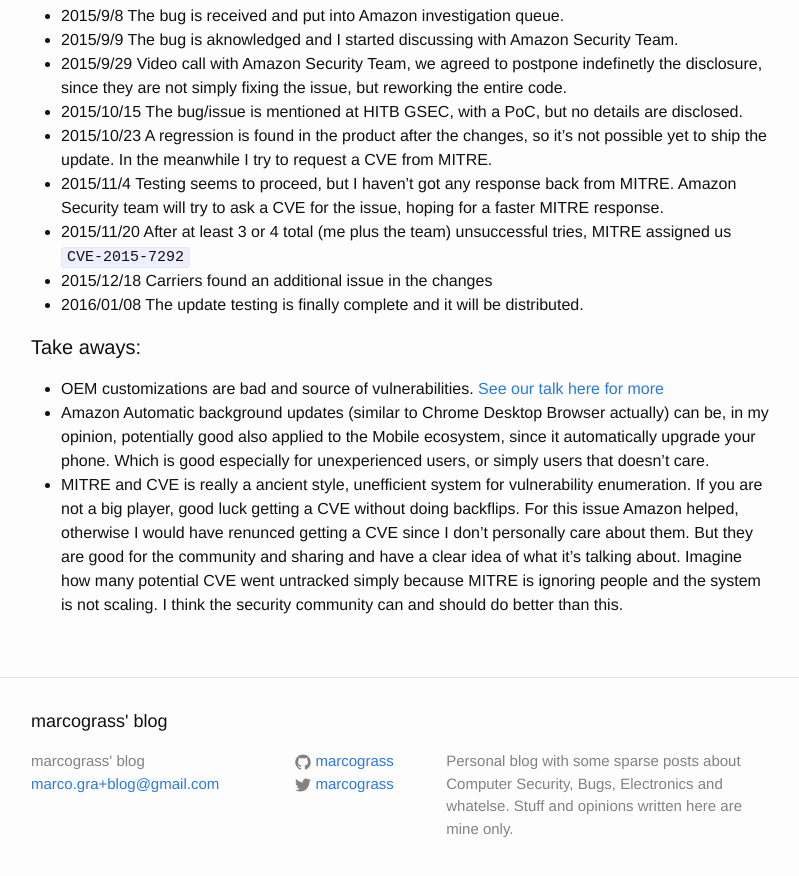
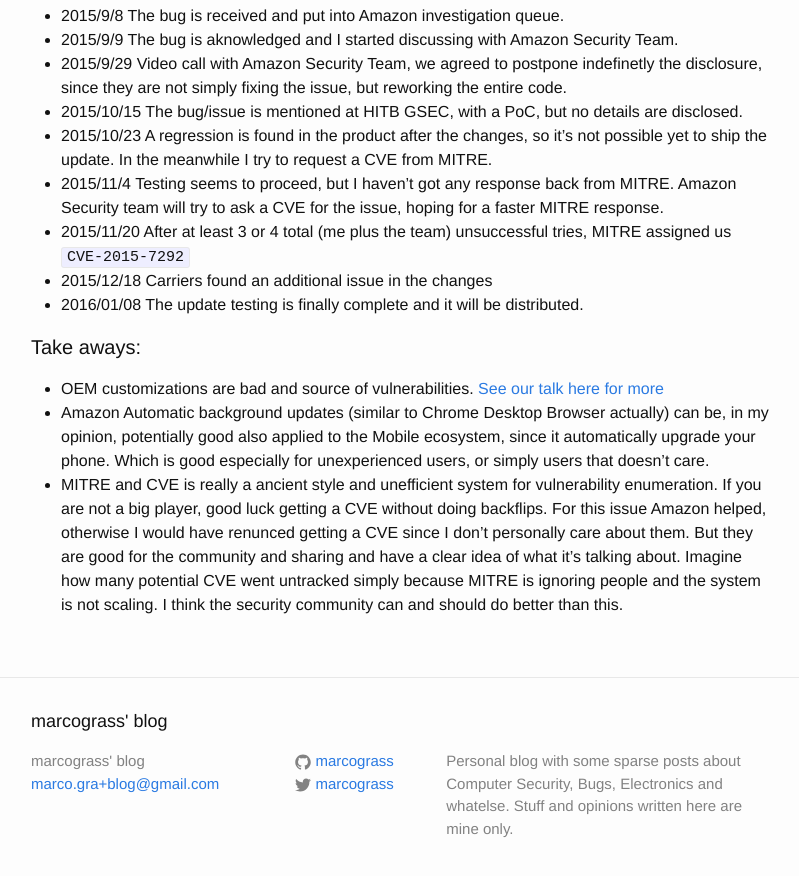
Before and after one commit to marcograss/marcograss.github.io, a Jekyll site: the page built from _posts/2016-01-15-cve-2015-7292-amazon-kernel-stack-buffer-overflow.markdown, in a window 1280 px wide and 900 px high, scrolled down 2172 px. Shown: the top 876 px of the window, without its empty margins (239-1038 px from the left). Built offline with Jekyll 4.4.1, drawn with Linux system fonts in a browser that asks for light colours.

Commit message:
comma fix

```diff
--- a/_posts/2016-01-15-cve-2015-7292-amazon-kernel-stack-buffer-overflow.markdown
+++ b/_posts/2016-01-15-cve-2015-7292-amazon-kernel-stack-buffer-overflow.markdown
@@ -79,7 +79,7 @@ I don't have handy now that kernel image so I will not post the disassembled cod
 #### Take aways:
 - OEM customizations are bad and source of vulnerabilities. [See our talk here for more][current-state-pe]
 - Amazon Automatic background updates (similar to Chrome Desktop Browser actually) can be, in my opinion, potentially good also applied to the Mobile ecosystem, since it automatically upgrade your phone. Which is good especially for unexperienced users, or simply users that doesn't care.
-- MITRE and CVE is really a ancient style, unefficient system for vulnerability enumeration. If you are not a big player, good luck getting a CVE without doing backflips. For this issue Amazon helped, otherwise I would have renunced getting a CVE since I don't personally care about them. But they are good for the community and sharing and have a clear idea of what it's talking about. Imagine how many potential CVE went untracked simply because MITRE is ignoring people and the system is not scaling. I think the security community can and should do better than this.
+- MITRE and CVE is really a ancient style and unefficient system for vulnerability enumeration. If you are not a big player, good luck getting a CVE without doing backflips. For this issue Amazon helped, otherwise I would have renunced getting a CVE since I don't personally care about them. But they are good for the community and sharing and have a clear idea of what it's talking about. Imagine how many potential CVE went untracked simply because MITRE is ignoring people and the system is not scaling. I think the security community can and should do better than this.
 
 [current-state-pe]: http://gsec.hitb.org/materials/sg2015/D2%20-%20Ryan%20Welton%20and%20Marco%20Grassi%20-%20Current%20State%20of%20Android%20Privilege%20Escalation.pdf
 [fire-phone-github]: https://github.com/Fire-Phone/
```
